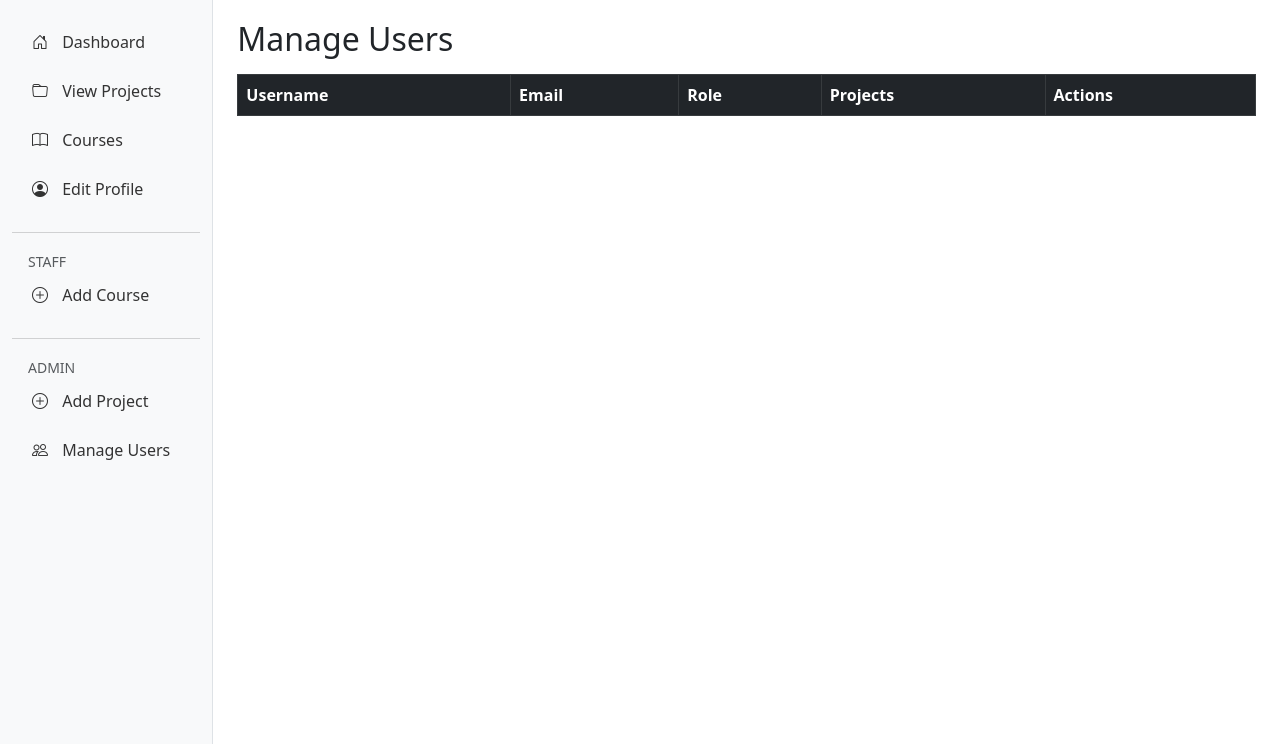
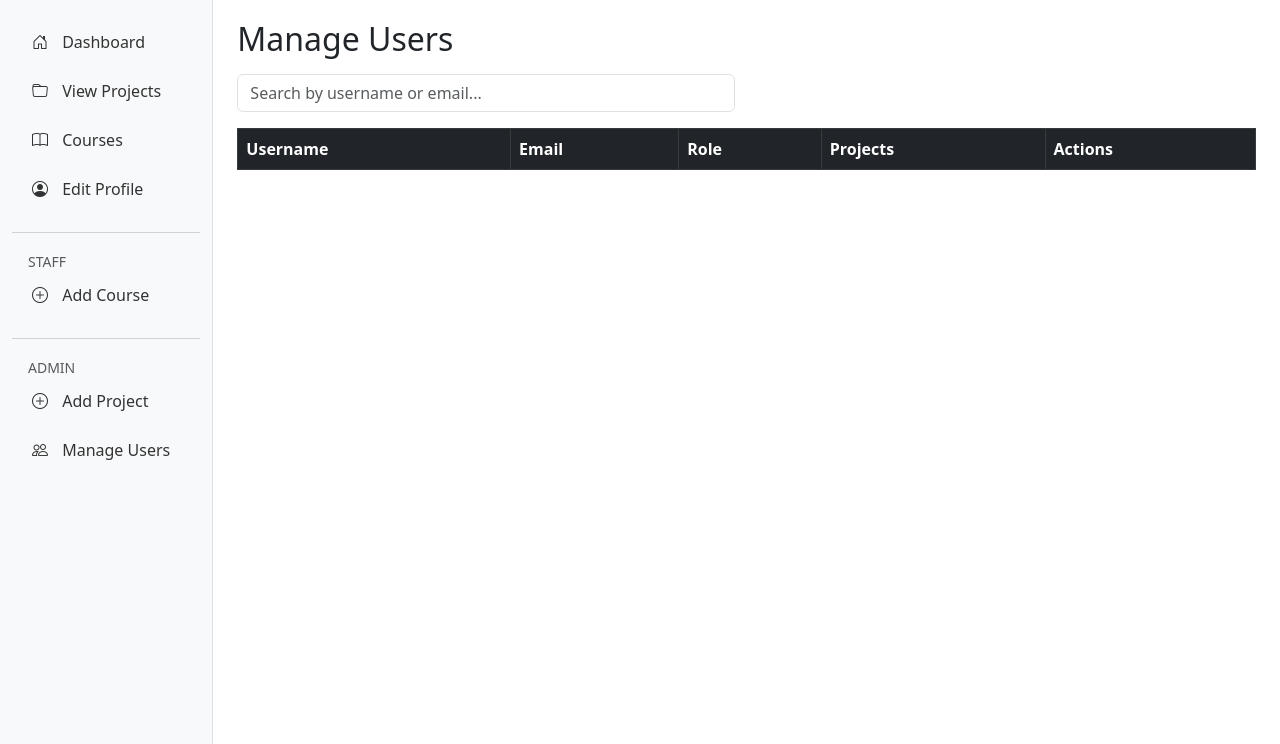
Before and after one commit to Pablo1337PL/Web-App-in-Django, a Django app: page /staff/users/ in a window 1280 px wide. Shown: the part 56-800 px from the top of the page. Run offline with Django 5.2, Linux system fonts and the light colour scheme; the visitor is signed in with stand-in values (Sample User, id 1); data comes from the database, SQL or seed files in the repository; lists and menus that the app fills with data are empty.

Commit message:
bug fixes + new AJAX func

```diff
--- a/core/forms.py
+++ b/core/forms.py
@@ -35,6 +35,12 @@ class ProjectForm(forms.ModelForm):
     class Meta:
         model = Project
         fields = ['name', 'description', 'categories']
+
+    def clean_name(self):
+        name = self.cleaned_data.get('name')
+        if ',' in name:
+            raise forms.ValidationError("Project name cannot contain commas.")
+        return name
 
 
 class CourseForm(forms.ModelForm):
--- a/core/models.py
+++ b/core/models.py
@@ -25,14 +25,14 @@ class Category(models.Model):
 
 
 class Project(models.Model):
-    name = models.CharField(max_length=255, null=True, blank=True)
+    name = models.CharField(max_length=255)
     description = models.TextField()
     categories = models.ManyToManyField(Category, blank=True, related_name='projects')
     mentors = models.ManyToManyField(User, blank=True, related_name='mentored_projects', limit_choices_to={'is_staff': True})
     created_at = models.DateTimeField(auto_now_add=True)
 
     def __str__(self):
-        return self.name or "Unnamed Project"
+        return self.name
 
 
 class Assignment(models.Model):
--- a/core/templates/core/admin_manage_users.html
+++ b/core/templates/core/admin_manage_users.html
@@ -4,7 +4,13 @@
 {% block content %}
 <h2 class="mb-3">Manage Users</h2>
 
-<table class="table table-bordered table-hover">
+<div class="row mb-3">
+  <div class="col-md-6">
+    <input type="text" id="userSearch" class="form-control" placeholder="Search by username or email...">
+  </div>
+</div>
+
+<table class="table table-bordered table-hover" id="usersTable">
   <thead class="table-dark">
     <tr>
       <th>Username</th>
@@ -63,4 +69,27 @@
     {% endfor %}
   </tbody>
 </table>
+
+<script>
+document.addEventListener('DOMContentLoaded', function() {
+    const searchInput = document.getElementById('userSearch');
+    const table = document.getElementById('usersTable');
+    const rows = table.getElementsByTagName('tbody')[0].getElementsByTagName('tr');
+
+    searchInput.addEventListener('input', function() {
+        const searchTerm = this.value.toLowerCase();
+
+        Array.from(rows).forEach(row => {
+            const username = row.cells[0].textContent.toLowerCase();
+            const email = row.cells[1].textContent.toLowerCase();
+
+            if (username.includes(searchTerm) || email.includes(searchTerm)) {
+                row.style.display = '';
+            } else {
+                row.style.display = 'none';
+            }
+        });
+    });
+});
+</script>
 {% endblock %}
--- a/static/js/main.js
+++ b/static/js/main.js
@@ -179,6 +179,7 @@ function renderProjects(projects) {
                     method: 'POST',
                     headers: {
                         'X-CSRFToken': csrftoken,
+                        'x-requested-with': 'XMLHttpRequest',
                     },
                 });
 
@@ -201,6 +202,7 @@ function renderProjects(projects) {
                     method: 'POST',
                     headers: {
                         'X-CSRFToken': csrftoken,
+                        'x-requested-with': 'XMLHttpRequest',
                     },
                 });
 
```
Also changed, not shown: core/migrations/0001_initial.py.
